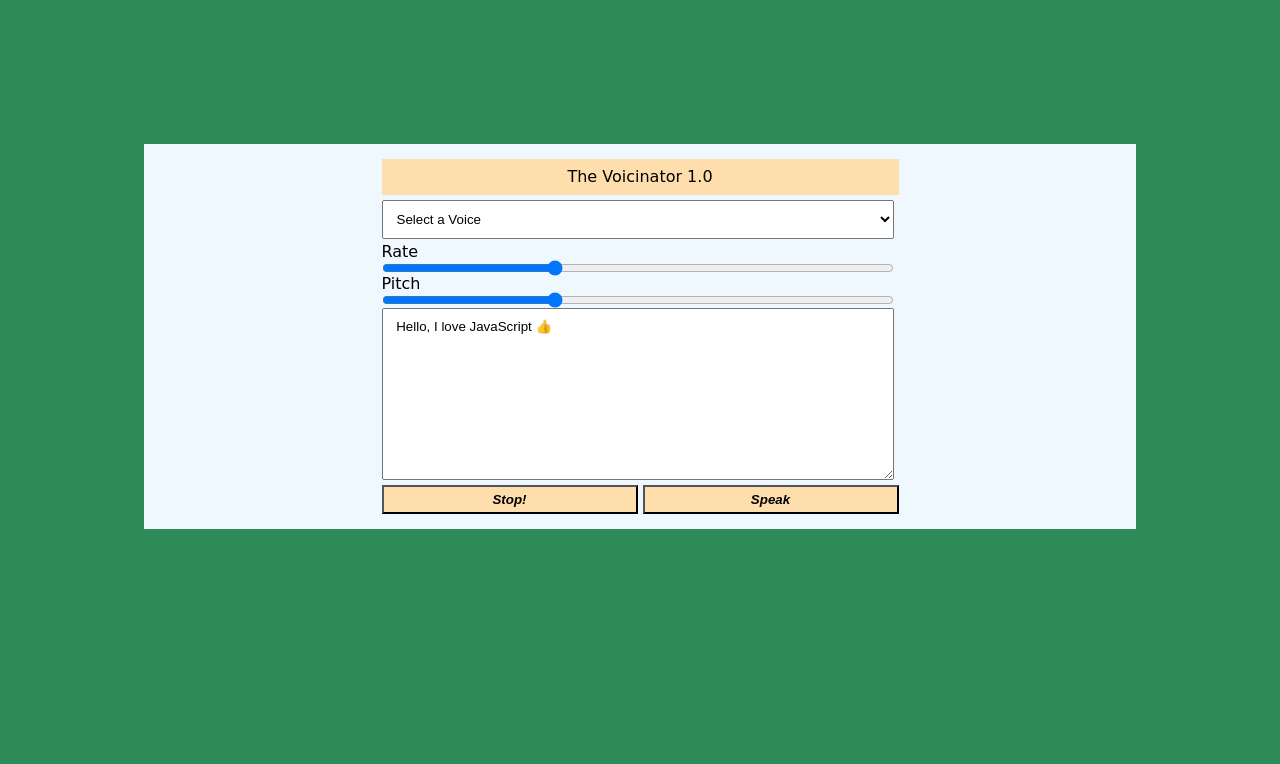
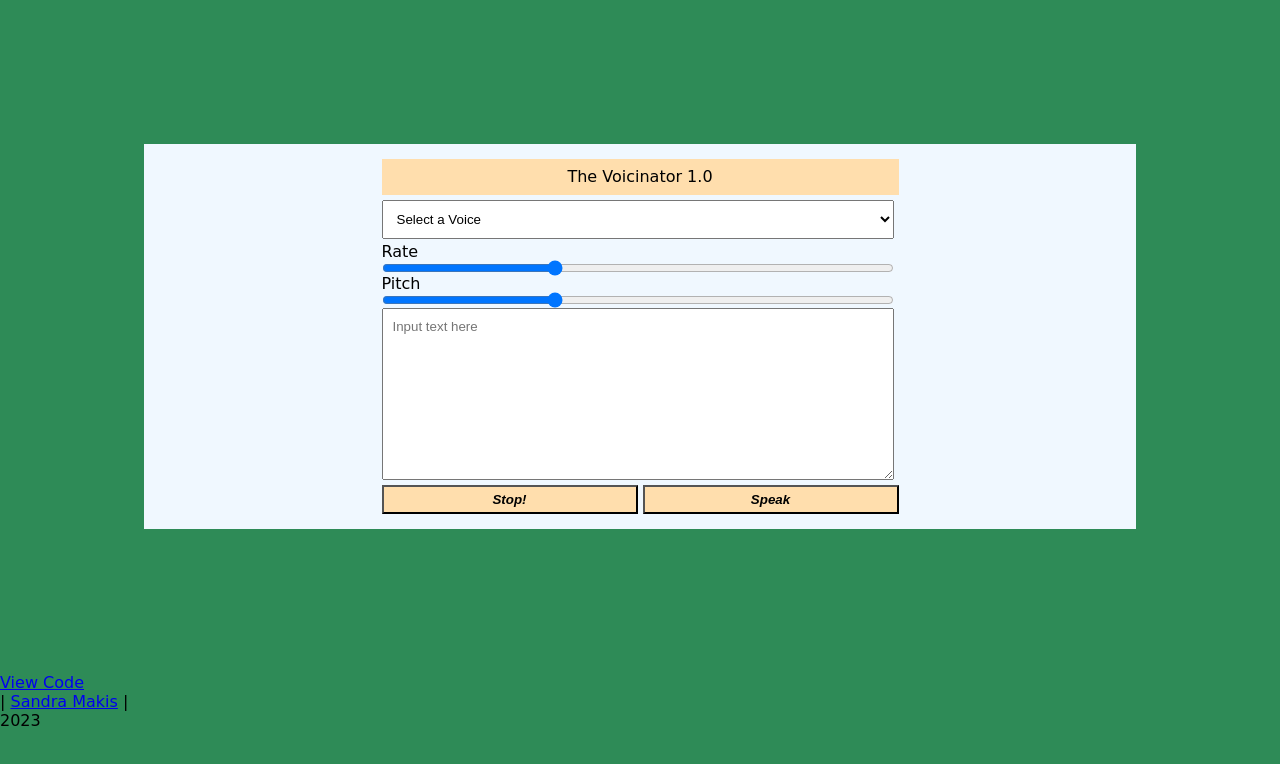
Before and after one commit to sandramakis/Text-to-Speech, a plain HTML site: page index.html in a window 1280 px wide. Drawn offline with Linux system fonts and the light colour scheme.

Commit message:
ADD: footer

```diff
--- a/index.html
+++ b/index.html
@@ -26,14 +26,23 @@
       <label for="pitch">Pitch</label>
       <input type="range" name="pitch" min="0" max="3" value="1" step="0.1" />
 
-      <textarea name="text" cols="30" rows="10">
- Hello, I love JavaScript 👍</textarea
-      >
+      <textarea
+        name="text"
+        cols="30"
+        rows="10"
+        placeholder="Input text here"
+      ></textarea>
 
       <div class="btns">
         <button id="stop">Stop!</button>
         <button id="speak">Speak</button>
       </div>
     </section>
+
+    <footer>
+      <a href="https://github.com/sandramakis/Text-to-Speech">View Code</a>
+      <p>| <a href="https://twitter.com/SandraMakis">Sandra Makis</a> |</p>
+      <p>2023</p>
+    </footer>
   </body>
 </html>
```
